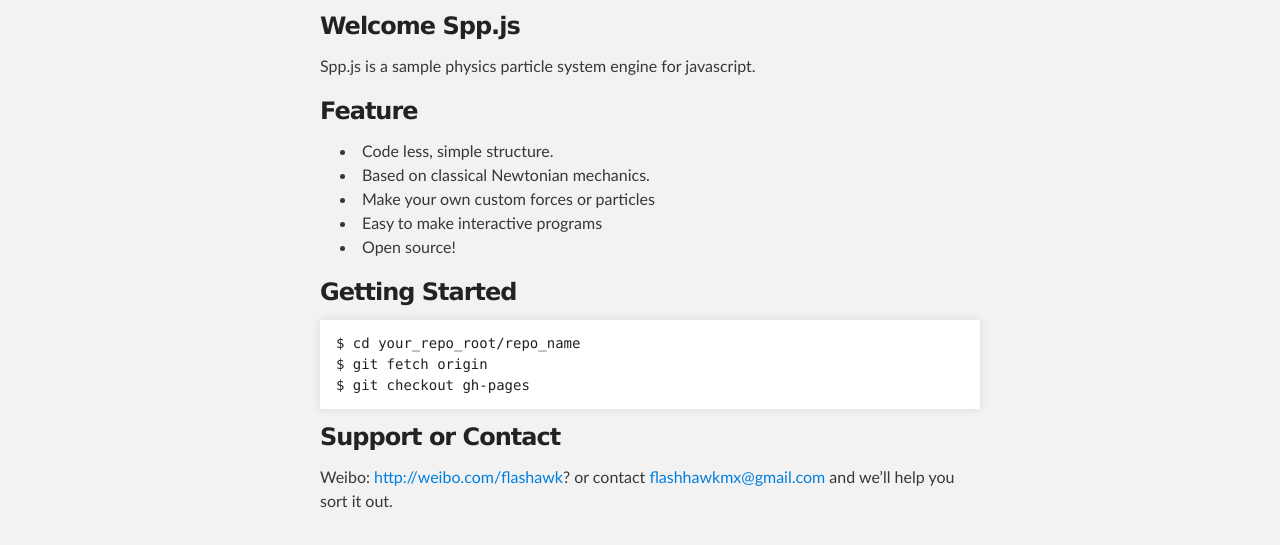
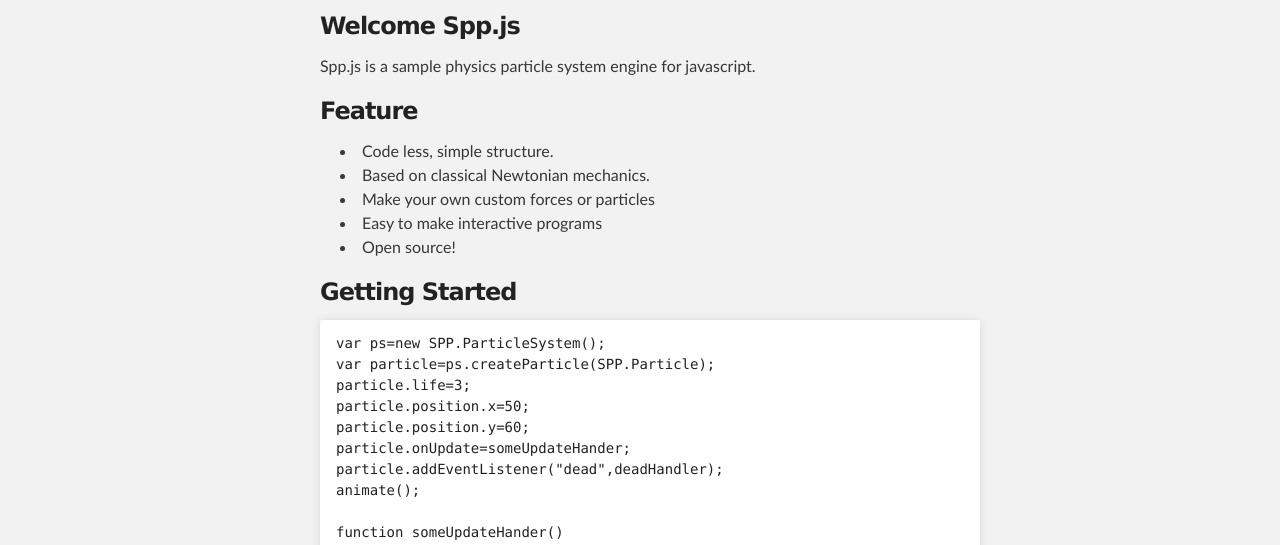
Before and after one commit to flashhawk/spp.js, a plain HTML site: page index.html in a window 1280 px wide. Shown: the part 252-797 px from the top of the page. Drawn offline with Linux system fonts and the light colour scheme.

```diff
--- a/index.html
+++ b/index.html
@@ -45,9 +45,31 @@
 <li>Open source!</li>
 </ul><h3>Getting Started</h3>
 
-<pre><code>$ cd your_repo_root/repo_name
-$ git fetch origin
-$ git checkout gh-pages
+<pre><code>var ps=new SPP.ParticleSystem();
+var particle=ps.createParticle(SPP.Particle);
+particle.life=3;
+particle.position.x=50;
+particle.position.y=60;
+particle.onUpdate=someUpdateHander;
+particle.addEventListener("dead",deadHandler);
+animate();
+
+function someUpdateHander()
+{
+        ...
+};
+function deadHandler(event)
+{
+        ...
+};
+
+function animate()
+{
+    requestAnimationFrame(animate);
+        ps.render();
+    ...
+}
+
 </code></pre>
 
 <h3>Support or Contact</h3>
```
Also changed, not shown: params.json (+1 -1 lines).
